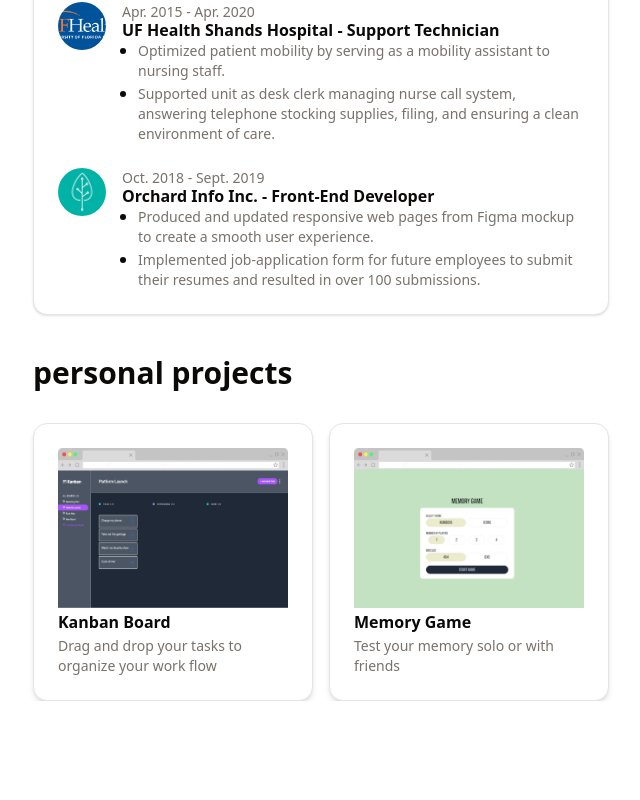
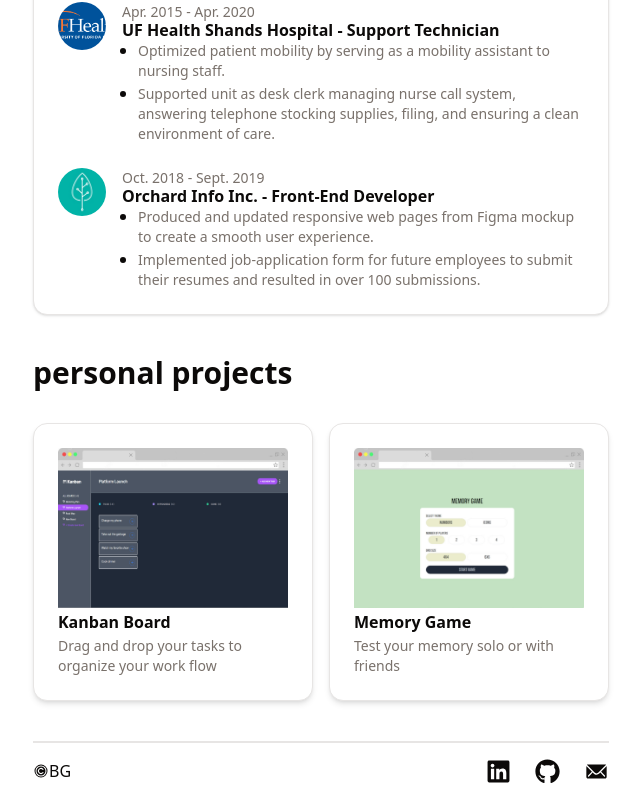
Before and after one commit to grandonbarcia/portfolio_v5, a Next.js app: page / in a window 1280 px wide. Shown: the part 816-1616 px from the top of the page, without its empty margins (319-959 px from the left). Before the commit the page ends 1517 px from the top, so only its background shows below. Built offline with nearby package versions, Linux system fonts and the light colour scheme.

Commit message:
add footer

```diff
--- a/app/page.tsx
+++ b/app/page.tsx
@@ -11,6 +11,7 @@ import { SiTypescript } from 'react-icons/si';
 import { FaReact } from 'react-icons/fa';
 import { RiNextjsFill } from 'react-icons/ri';
 import { RiTailwindCssFill } from 'react-icons/ri';
+import { PiCopyrightFill } from 'react-icons/pi';
 import Headshot from '@/assets/headshot.jpg';
 import WorkExperience from './components/WorkExperience';
 import Kanban from '@/assets/kanban.jpg';
@@ -112,6 +113,19 @@ export default function Home() {
           </Card>
         </div>
       </div>
+      <div className="border-t-2 pb-4">
+        <div className="flex justify-between  pt-4">
+          <div className="flex items-center">
+            <PiCopyrightFill />
+            BG
+          </div>
+          <div className="flex gap-6">
+            <FaLinkedin size={SOCIALS_SIZE} />
+            <FaGithub size={SOCIALS_SIZE} />
+            <IoIosMail size={SOCIALS_SIZE} />
+          </div>
+        </div>
+      </div>
     </div>
   );
 }
```
